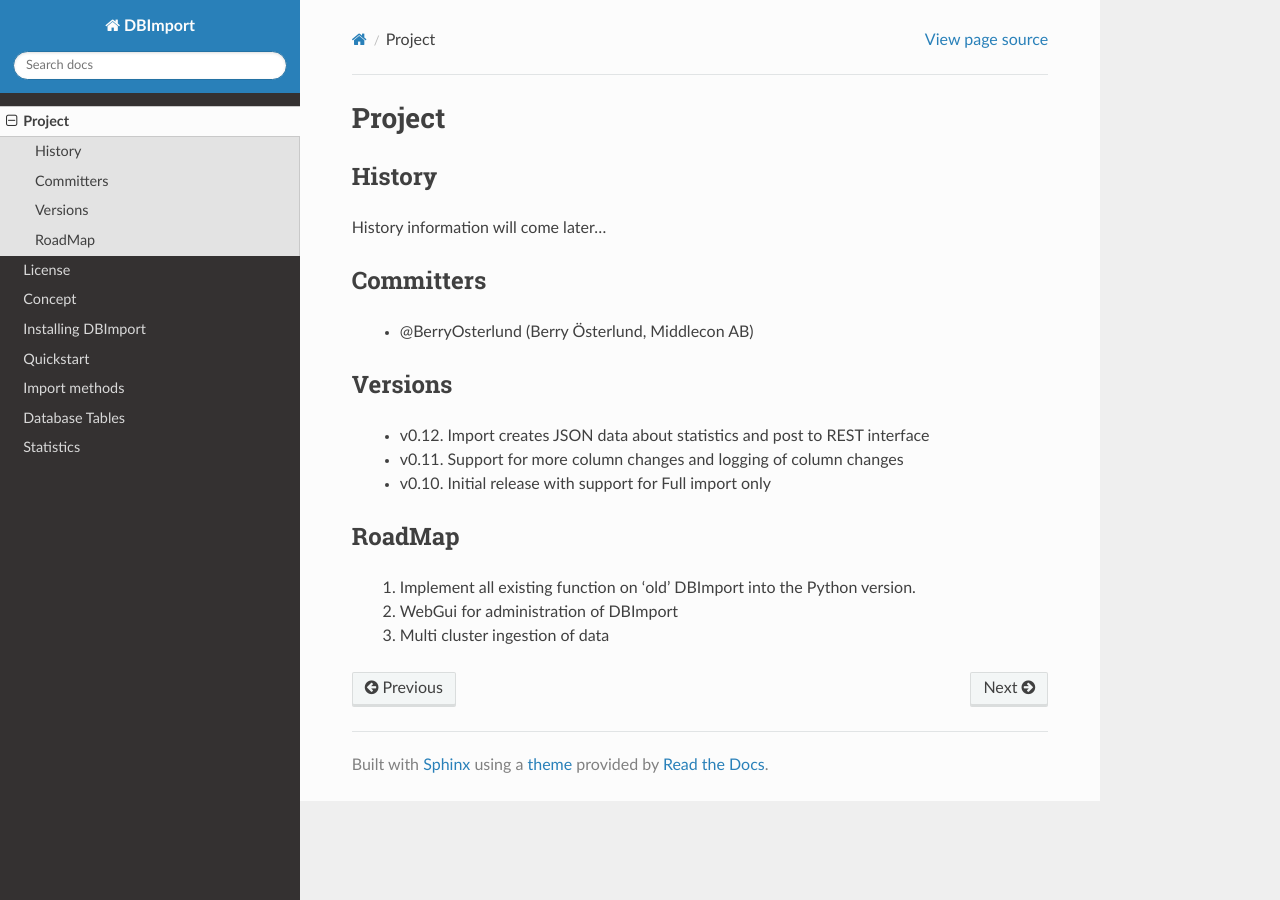
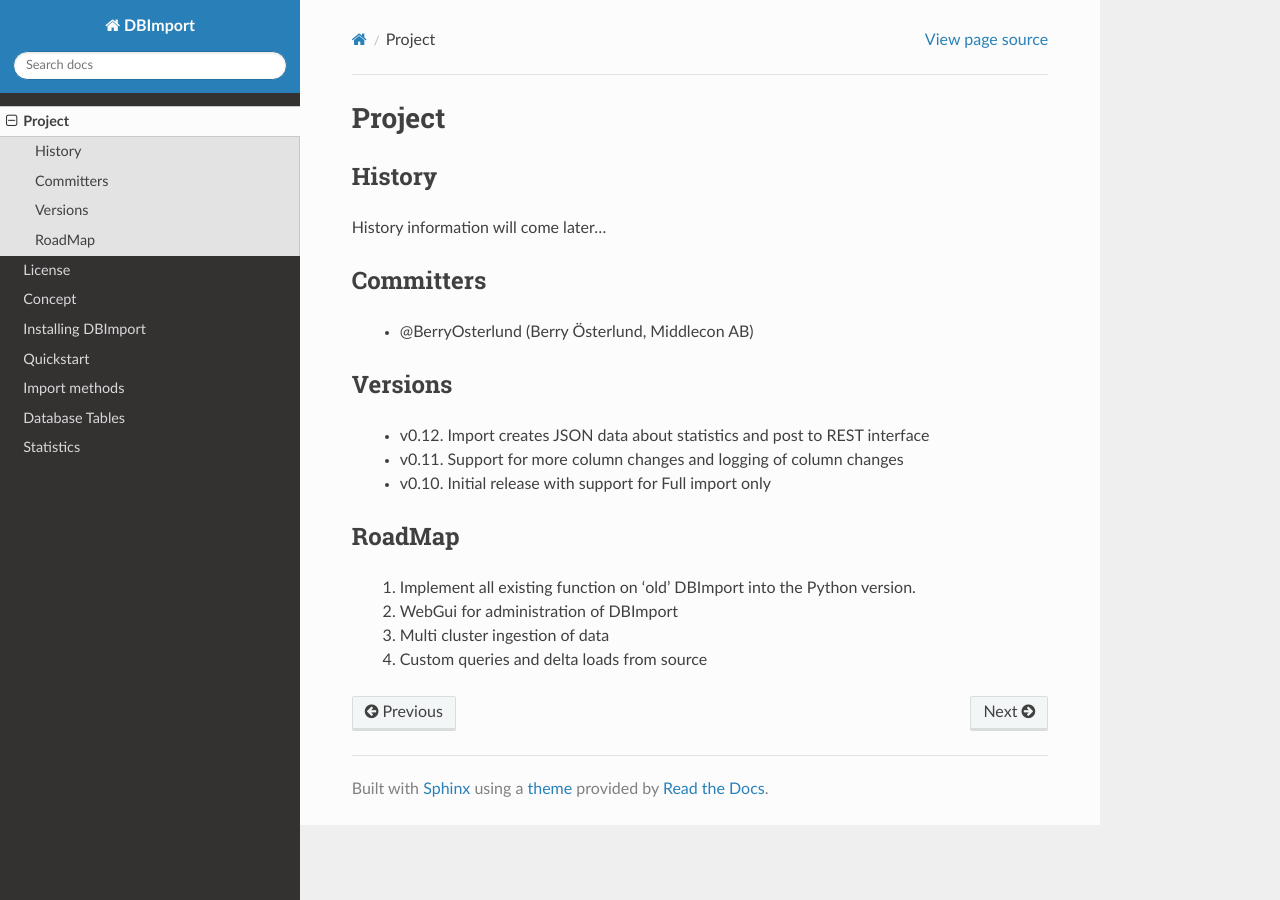
Before and after one commit to Middlecon/DBImport, a Sphinx documentation site: the page built from docs/project.rst, in a window 1280 px wide. Built offline with Sphinx 7.4.7 and the Read the Docs theme 2.0.0, drawn with Linux system fonts in a browser that asks for light colours.

Commit message:
Roadmap updated

```diff
--- a/docs/project.rst
+++ b/docs/project.rst
@@ -24,3 +24,4 @@ RoadMap
   1. Implement all existing function on 'old' DBImport into the Python version.
   2. WebGui for administration of DBImport
   3. Multi cluster ingestion of data
+  4. Custom queries and delta loads from source
```
